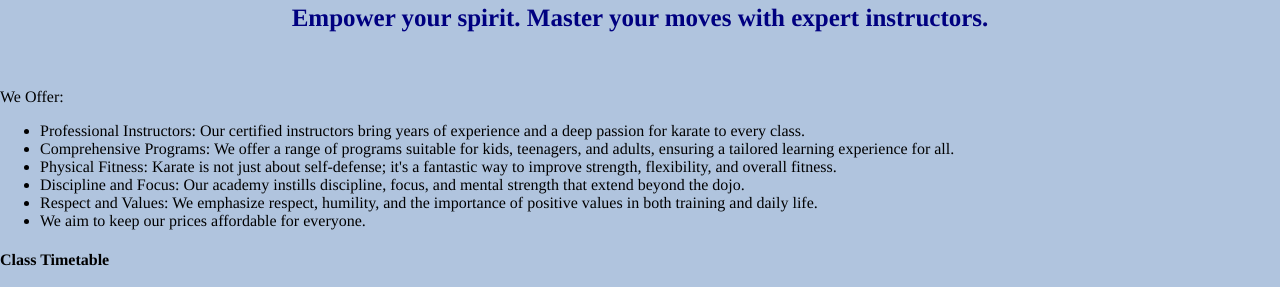
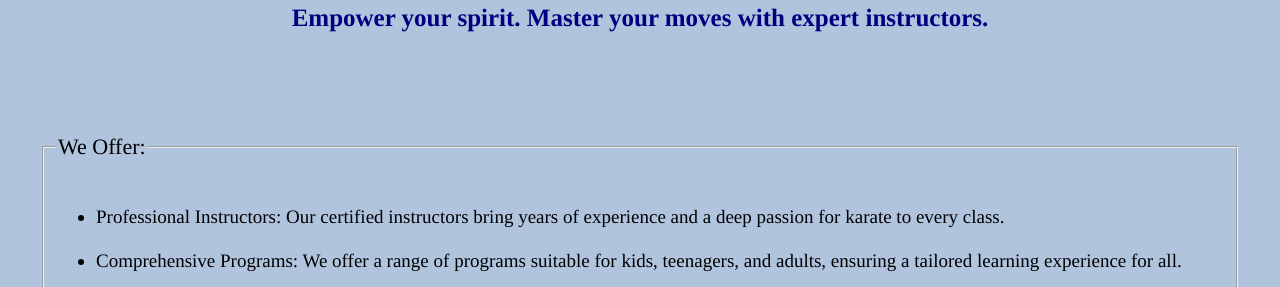
Before and after one commit to Barry1701/Karate_Academy-P1, a plain HTML site: page index.html in a window 1280 px wide. Shown: the part 660-947 px from the top of the page. Drawn offline with Linux system fonts and the light colour scheme.

Commit message:
Style offer section

```diff
--- a/assets/css/style.css
+++ b/assets/css/style.css
@@ -95,6 +95,17 @@ main {
     margin-bottom: 20px;
 }
 /*Offer Section*/
+.offer {
+    padding:40px;
+}
+.offer p {
+    font-size: 22px;
+}
+.offer li {
+    font-size: 19px;
+    line-height: 1.5;
+    margin-bottom: 15px;
+}
 
 /*Footer*/
 footer {
--- a/index.html
+++ b/index.html
@@ -79,7 +79,7 @@
       </section>
       <!--What We Offer-->
       <section class="offer">
-        <p>We Offer:</p>
+        <fieldset><legend><p>We Offer:</p></legend>
         <ul>
           <li>
             Professional Instructors: Our certified instructors bring years of
@@ -104,6 +104,7 @@
           </li>
           <li>We aim to keep our prices affordable for everyone.</li>
         </ul>
+        </fieldset>
       </section>
       <!--Timetable-->
       <section class="timetable">
```
